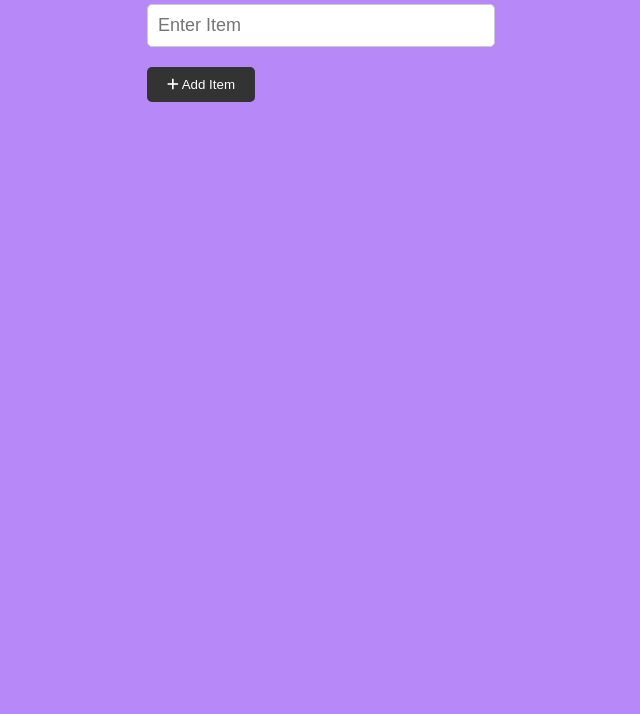
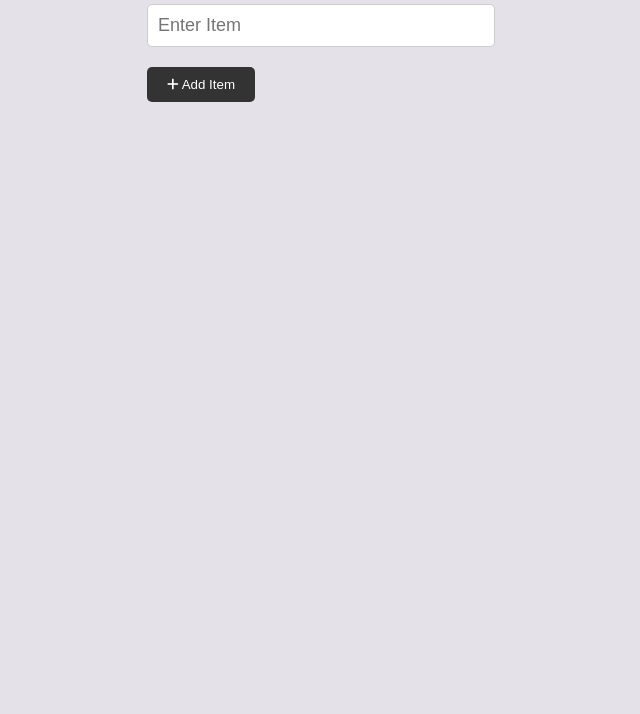
Before and after one commit to rajubha12/Shooping-list-project, a plain HTML site: page index.html in a window 1280 px wide. Shown: the part 86-800 px from the top of the page, without its empty margins (319-959 px from the left). Drawn offline with Linux system fonts and the light colour scheme.

Commit message:
final commit

```diff
--- a/style.css
+++ b/style.css
@@ -13,7 +13,7 @@ body{
     font-size: 16px;
     line-height: 1.5;
     color:#333;
-    background-color:#aa75f8db;
+    background-color:#e1dde6db;
     display: flex;
     justify-content: center;
     align-items: center;
```
